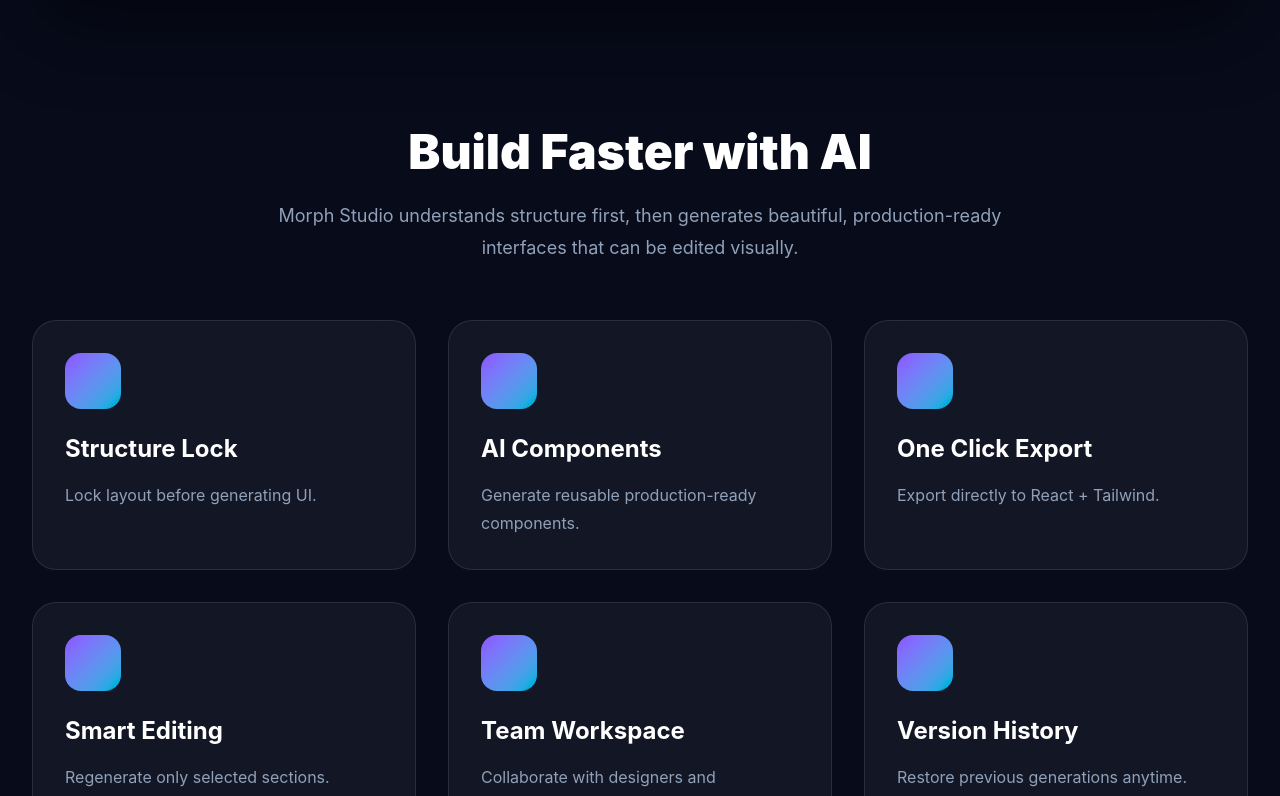
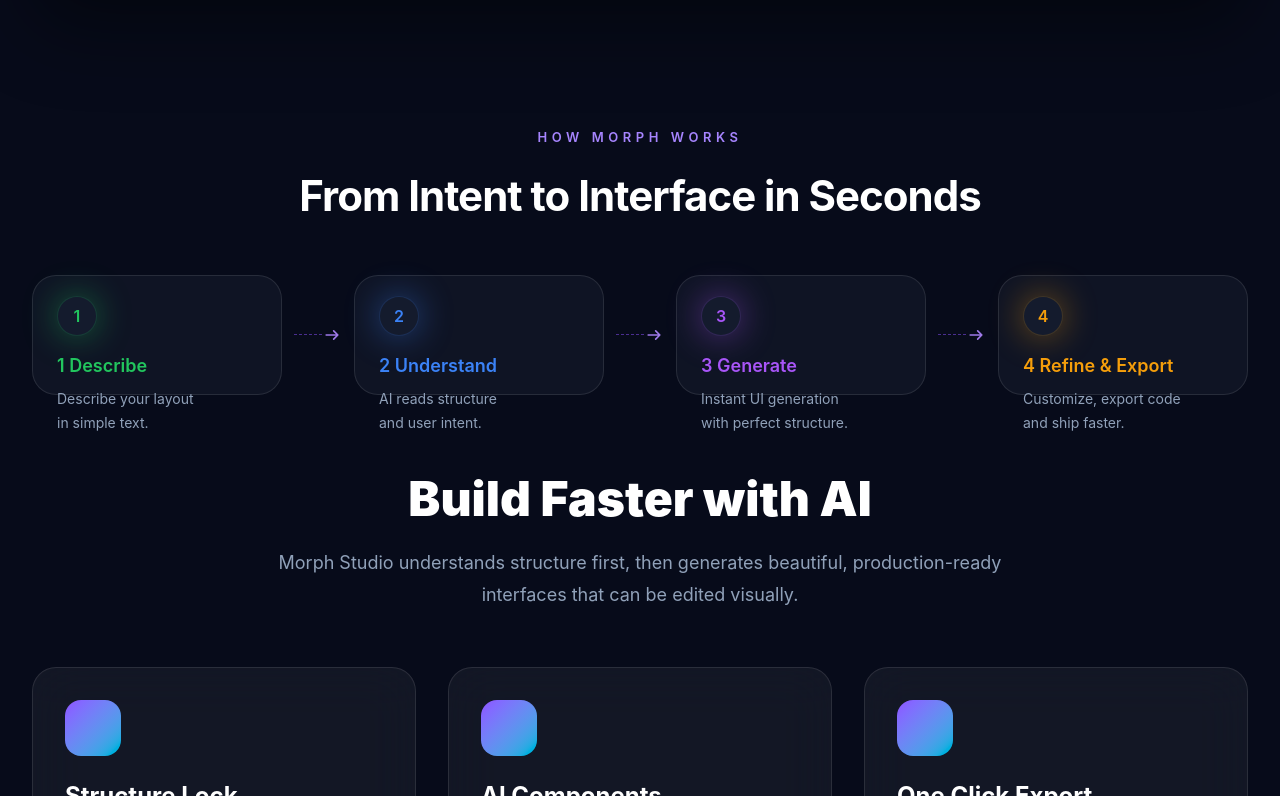
Before and after one commit to aishwaryakhandare-git/Morph-Studio, a React (Vite) app in the folder client/: page / in a window 1280 px wide. Shown: the part 1964-2760 px from the top of the page. Built offline with nearby package versions, Linux system fonts and the light colour scheme.

Commit message:
ompress workflow section to match landing page layout

```diff
--- a/client/src/pages/Landing/Landing.tsx
+++ b/client/src/pages/Landing/Landing.tsx
@@ -12,6 +12,12 @@
   Users,
   Settings,
   CreditCard,
+} from "lucide-react";
+
+import {
+  PenTool,
+  BrainCircuit,
+  Download,
 } from "lucide-react";
 
 function Landing() {
@@ -585,8 +591,134 @@
 
 </section>
 
+{/* ================= HOW MORPH WORKS ================= */}
+
+<section className="mx-auto mt-32 max-w-[1500px] px-8">
+
+  <div className="text-center">
+
+    <p className="mb-4 text-[13px] font-semibold uppercase tracking-[0.35em] text-violet-400">
+      HOW MORPH WORKS
+    </p>
+
+    <h2 className="text-[42px] font-bold tracking-[-1px] text-white">
+      From Intent to Interface in Seconds
+    </h2>
+
+  </div>
+
+  <div className="mt-12 flex items-center justify-center">
+
+    {[
+      {
+        no: "1",
+        title: "Describe",
+        desc: "Describe your layout\nin simple text.",
+        color: "#22C55E",
+        glow: "shadow-[0_0_35px_rgba(34,197,94,.45)]",
+      },
+      {
+        no: "2",
+        title: "Understand",
+        desc: "AI reads structure\nand user intent.",
+        color: "#3B82F6",
+        glow: "shadow-[0_0_35px_rgba(59,130,246,.45)]",
+      },
+      {
+        no: "3",
+        title: "Generate",
+        desc: "Instant UI generation\nwith perfect structure.",
+        color: "#A855F7",
+        glow: "shadow-[0_0_35px_rgba(168,85,247,.45)]",
+      },
+      {
+        no: "4",
+        title: "Refine & Export",
+        desc: "Customize, export code\nand ship faster.",
+        color: "#F59E0B",
+        glow: "shadow-[0_0_35px_rgba(245,158,11,.45)]",
+      },
+    ].map((item, index) => (
+
+      <div
+        key={item.no}
+        className="flex items-center"
+      >
+
+        {/* CARD */}
+
+        <div className="w-[250px] h-[120px] rounded-[24px] border border-white/10 bg-[#0F1424] px-6 py-5 backdrop-blur-xl transition duration-300 hover:-translate-y-1 hover:border-violet-500/40">
+
+          <div
+            className={`mb-4 flex h-10 w-10 items-center justify-center rounded-full bg-[#141B2D] ${item.glow}`}
+            style={{
+              border: `1px solid ${item.color}30`,
+            }}
+          >
+
+            <span
+              className="text-base font-semibold"
+              style={{
+                color: item.color,
+              }}
+            >
+              {item.no}
+            </span>
+
+          </div>
+
+          <h3
+            className="text-[18px] font-semibold"
+            style={{
+              color: item.color,
+            }}
+          >
+            {item.no} {item.title}
+          </h3>
+
+          <p className="mt-2 whitespace-pre-line text-[14px] leading-6 text-slate-400">
+            {item.desc}
+          </p>
+
+        </div>
+
+        {/* CONNECTOR */}
+
+        {index !== 3 && (
+
+          <div className="mx-3 flex items-center">
+
+            <div className="w-7 border-t border-dashed border-violet-500/50" />
+
+            <svg
+              width="20"
+              height="20"
+              viewBox="0 0 24 24"
+              fill="none"
+            >
+              <path
+                d="M5 12H19M19 12L14 7M19 12L14 17"
+                stroke="#9F7AEA"
+                strokeWidth="2"
+                strokeLinecap="round"
+                strokeLinejoin="round"
+              />
+            </svg>
+
+          </div>
+
+        )}
+
+      </div>
+
+    ))}
+
+  </div>
+
+</section>
+
       {/* ================= FEATURES ================= */}
-      <section className="mx-auto mt-32 max-w-7xl px-8">
+      <section className="mx-auto mt-20 max-w-7xl px-8">
         <div className="mb-14 text-center">
           <h2 className="text-5xl font-black">
             Build Faster with AI
```
